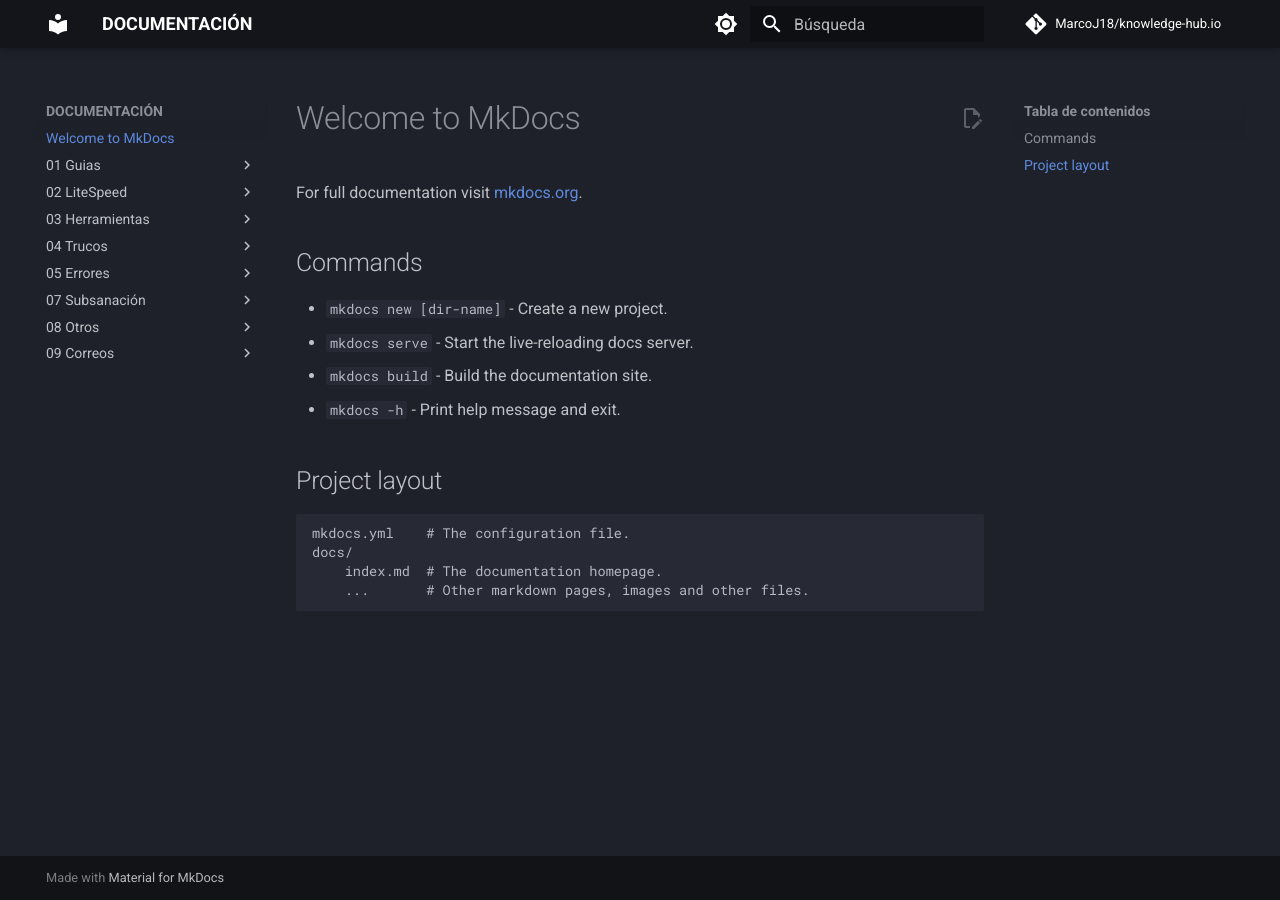
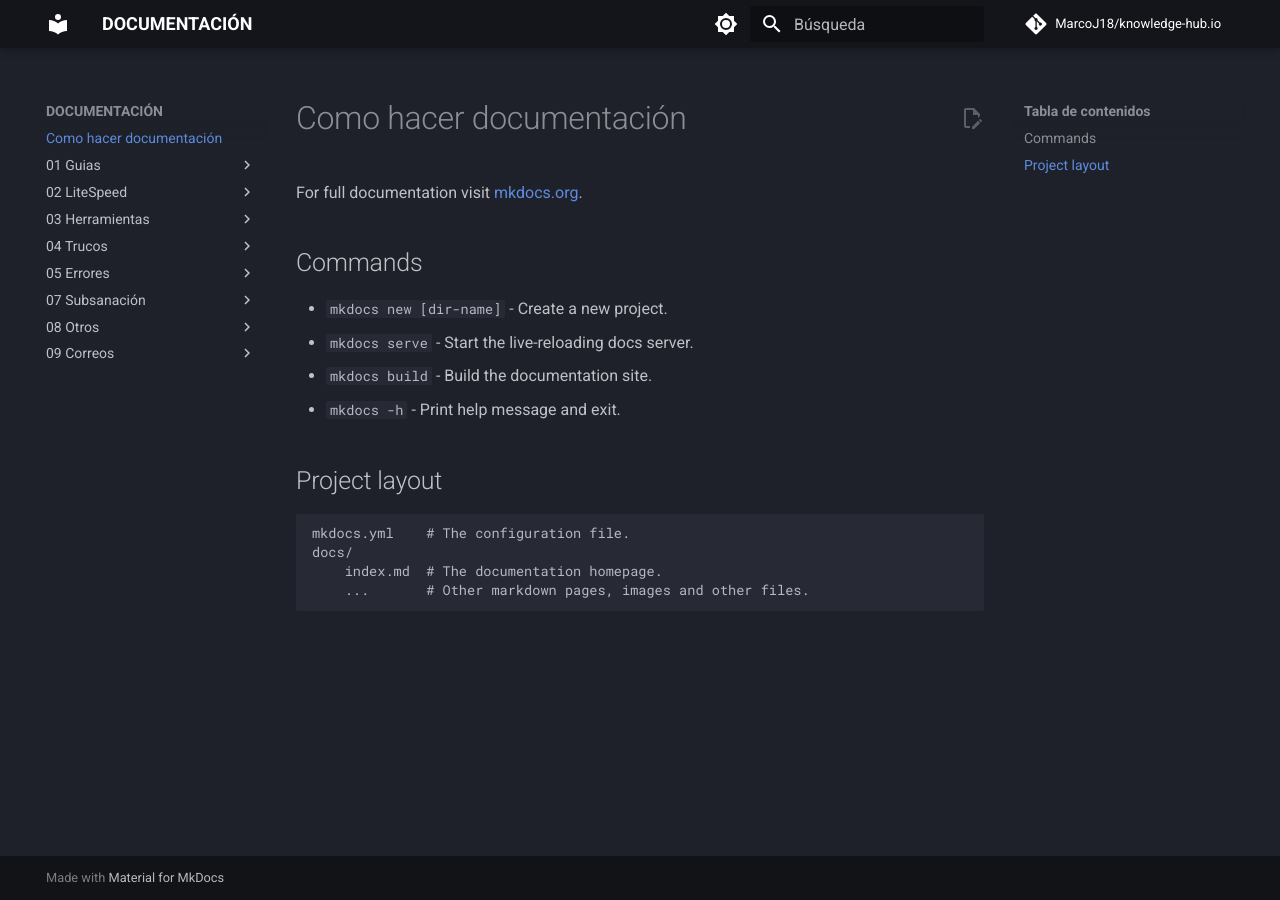
Before and after one commit to MarcoJ18/knowledge-hub.io, an MkDocs documentation site: the page built from docs/index.md, in a window 1280 px wide. Built offline with MkDocs 1.6.1 and Material for MkDocs 9.7.7, drawn with Linux system fonts in a browser that asks for light colours; comment, search, counter and statistics services are not loaded.

Commit message:
Update index.md

```diff
--- a/docs/index.md
+++ b/docs/index.md
@@ -1,4 +1,4 @@
-# Welcome to MkDocs
+# Como hacer documentación
 
 For full documentation visit [mkdocs.org](https://www.mkdocs.org).
 
```
